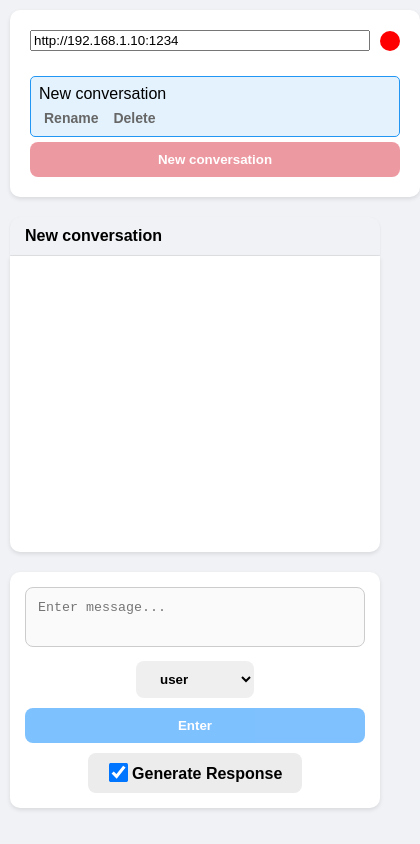
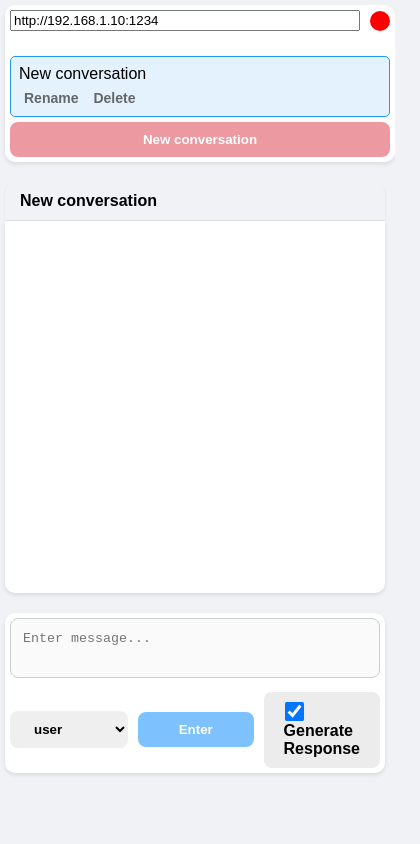
Before and after one commit to crashdemons/LMStudioWeb, a plain HTML site: page index.html in a window 390 px wide. Shown: the whole page, 420 px wide, since content can reach past the window. Drawn offline with nearby package versions, Linux system fonts and the light colour scheme; no server answers.

Commit message:
tweak mobile styling

```diff
--- a/styles.css
+++ b/styles.css
@@ -447,7 +447,7 @@ button:disabled {
 @media (max-width: 768px) {
     body {
         flex-direction: column;
-        padding: 10px;
+        padding: 5px;
         height: auto;
         overflow: auto;
     }
@@ -458,6 +458,10 @@ button:disabled {
         margin-right: 0;
         margin-bottom: 20px;
         max-height: 30vh;
+        padding: 5px;
+    }
+    .input-container{
+        padding: 5px;
     }
 
     .main-content {
@@ -467,10 +471,11 @@ button:disabled {
 
     .chat-container {
         height: calc(100% - 200px);
+        padding: 5px;
     }
 
     .controls {
-        flex-direction: column;
+        flex-direction: row;
     }
 
     button {
```
